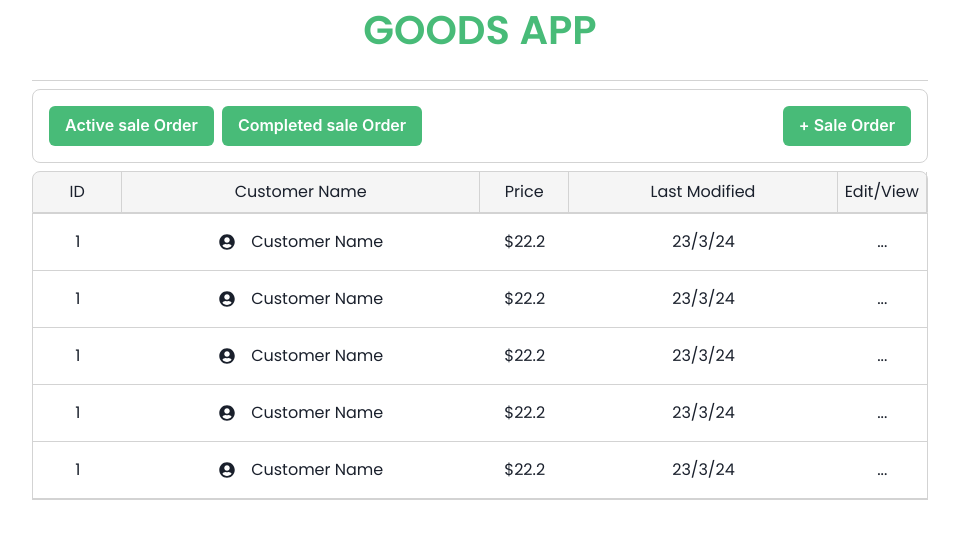
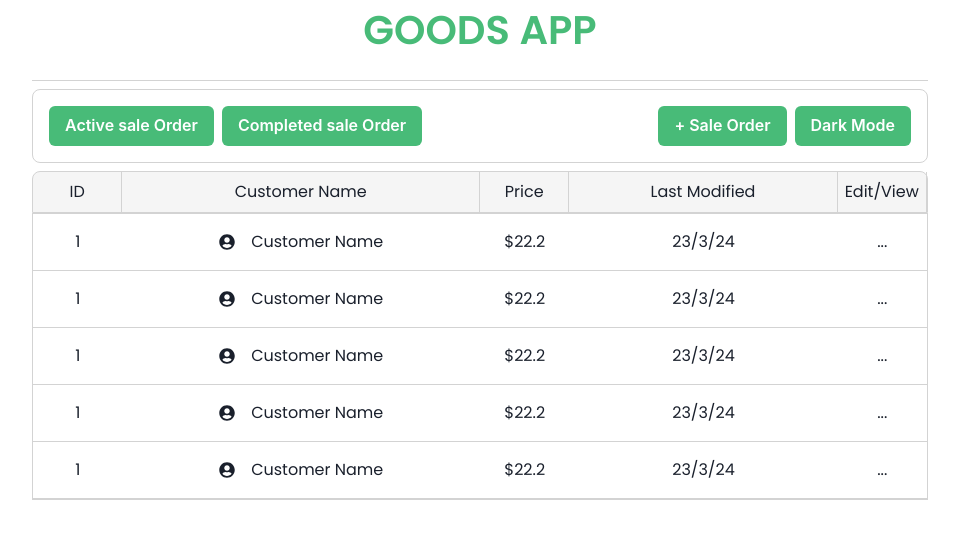
Before and after one commit to YYashSingh-9/goodsapp, a React (Vite) app: page / in a window 1280 px wide. Shown: the top 538 px of the page, without its empty margins (160-1119 px from the left). Built offline with nearby package versions, Linux system fonts and the light colour scheme.

Commit message:
dark mode added

```diff
--- a/src/Components/HomePage.jsx
+++ b/src/Components/HomePage.jsx
@@ -2,7 +2,11 @@ import { Box, Button, Grid, GridItem, HStack } from "@chakra-ui/react";
 import classes from "./HomePage.module.css";
 import ListHeaderTab from "./additionalComponents/ListHeaderTab";
 import ListItem from "./additionalComponents/ListItem";
+import { useColorMode } from "@chakra-ui/react";
+
 const HomePage = () => {
+  const { toggleColorMode } = useColorMode();
+
   return (
     <>
       <Grid
@@ -51,6 +55,7 @@ const HomePage = () => {
             >
               Completed sale Order
             </Button>
+
             <Button
               variant="solid"
               color={"white"}
@@ -59,6 +64,15 @@ const HomePage = () => {
               _hover={{ bg: "#2F855A" }}
             >
               + Sale Order
+            </Button>
+            <Button
+              variant="solid"
+              color={"white"}
+              bg={"#48BB78"}
+              _hover={{ bg: "#2F855A" }}
+              onClick={toggleColorMode}
+            >
+              Dark Mode
             </Button>
           </HStack>
         </GridItem>
```
